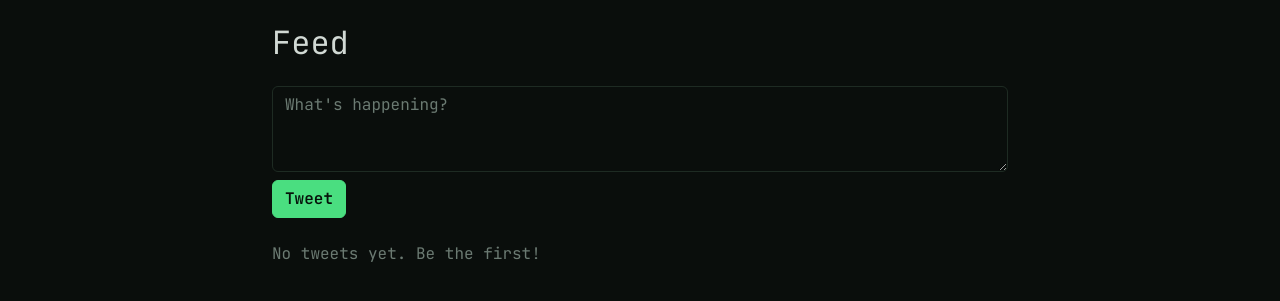
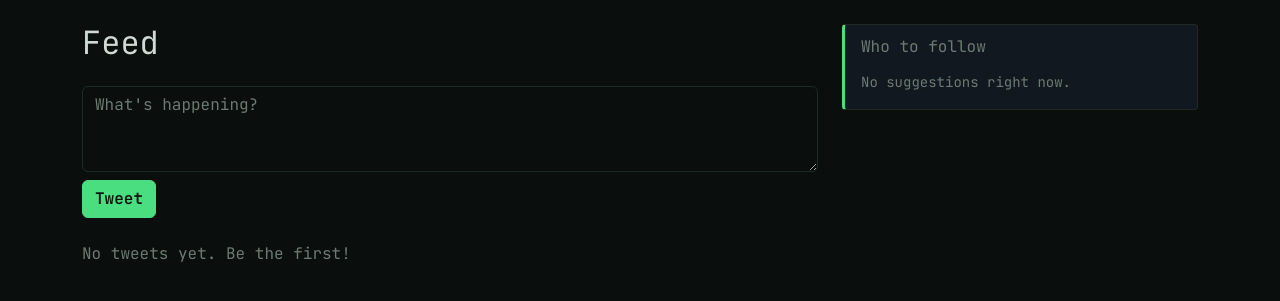
Before and after one commit to dvrone/twitter-clone, a Flask app: page / in a window 1280 px wide. Shown: the part 57-358 px from the top of the page. Run offline with Flask 3, Linux system fonts and the light colour scheme; the visitor is signed in with stand-in values (Sample User, id 1); data comes from the database, SQL or seed files in the repository; data that the repository does not hold is empty.

Commit message:
Add who-to-follow sidebar with random suggestions

```diff
--- a/app/routes/main.py
+++ b/app/routes/main.py
@@ -1,6 +1,7 @@
 from flask import (Blueprint, abort, flash, redirect, render_template, request,
                    url_for)
 from flask_login import current_user, login_required
+from sqlalchemy import func
 
 from app import db
 from app.forms import EditProfileForm, TweetForm
@@ -29,7 +30,16 @@ def feed():
         .all()
     )
 
-    return render_template("main/feed.html", tweets=tweets, form=form)
+    suggestions = (
+        User.query.filter(~User.id.in_(followed_ids))
+        .order_by(func.random())
+        .limit(5)
+        .all()
+    )
+
+    return render_template(
+        "main/feed.html", tweets=tweets, form=form, suggestions=suggestions
+    )
 
 
 @main_bp.route("/user/<username>")
@@ -68,7 +78,7 @@ def follow(username):
         current_user.follow(user)
         db.session.commit()
         flash(f"You are now following @{user.username}.", "success")
-    return redirect(url_for("main.profile", username=username))
+    return redirect(request.referrer or url_for("main.profile", username=username))
 
 
 @main_bp.route("/user/<username>/unfollow", methods=["POST"])
@@ -78,7 +88,7 @@ def unfollow(username):
     current_user.unfollow(user)
     db.session.commit()
     flash(f"You unfollowed @{user.username}.", "info")
-    return redirect(url_for("main.profile", username=username))
+    return redirect(request.referrer or url_for("main.profile", username=username))
 
 
 @main_bp.route("/tweet/<int:tweet_id>/delete", methods=["POST"])
--- /dev/null
+++ b/app/templates/main/_who_to_follow.html
@@ -0,0 +1,19 @@
+<div class="card mb-3">
+    <div class="card-body">
+        <h6 class="card-subtitle mb-3 text-muted">Who to follow</h6>
+        {% if suggestions %}
+            {% for user in suggestions %}
+                <div class="d-flex justify-content-between align-items-center mb-2">
+                    <a href="{{ url_for('main.profile', username=user.username) }}"
+                       class="text-decoration-none prompt">{{ user.username }}</a>
+                    <form method="POST"
+                          action="{{ url_for('main.follow', username=user.username) }}">
+                        <button type="submit" class="btn btn-sm btn-outline-secondary">Follow</button>
+                    </form>
+                </div>
+            {% endfor %}
+        {% else %}
+            <p class="small text-muted mb-0">No suggestions right now.</p>
+        {% endif %}
+    </div>
+</div>
--- a/app/templates/main/feed.html
+++ b/app/templates/main/feed.html
@@ -1,8 +1,8 @@
 {% extends "base.html" %}
 {% block title %}Feed{% endblock %}
 {% block content %}
-    <div class="row justify-content-center">
-        <div class="col-md-8">
+    <div class="row">
+        <div class="col-lg-8">
             <h2 class="mb-4">Feed</h2>
             <form method="POST" novalidate class="mb-4">
                 {{ form.hidden_tag() }}
@@ -22,5 +22,6 @@
                 <p class="text-muted">No tweets yet. Be the first!</p>
             {% endif %}
         </div>
+        <div class="col-lg-4">{% include 'main/_who_to_follow.html' %}</div>
     </div>
 {% endblock %}
```
